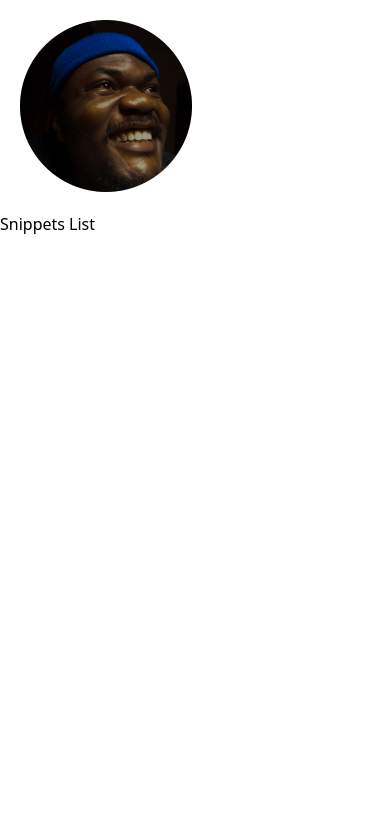
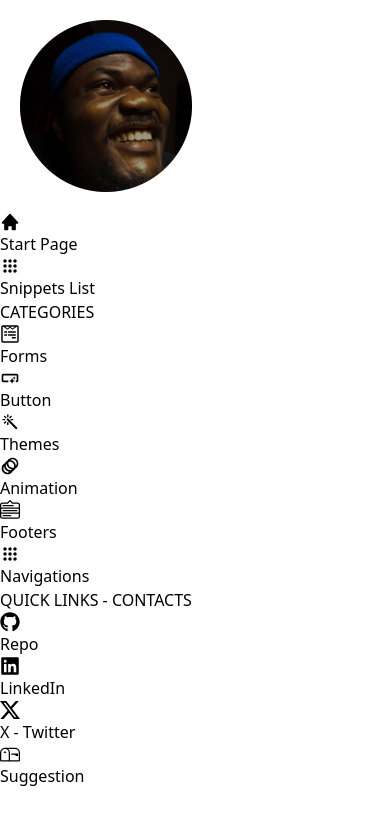
Before and after one commit to KodenOps/frontend-snippets, a Next.js app: page /snippet-list in a window 390 px wide. Shown: the top 824 px of the page. Built offline with nearby package versions, Linux system fonts and the light colour scheme.

Commit message:
UPDATE: 90% done with the nav for big screen. Mobile view pending

```diff
--- a/src/app/snippet-list/page.tsx
+++ b/src/app/snippet-list/page.tsx
@@ -2,6 +2,16 @@ import React from 'react';
 import me from '@/assets/img.png';
 import Image from 'next/image';
 import Link from 'next/link';
+import { CgMenuGridO } from 'react-icons/cg';
+import { FaWpforms } from 'react-icons/fa';
+import { MdOutlineSmartButton } from 'react-icons/md';
+import { IoMdColorWand } from 'react-icons/io';
+import { MdAnimation } from 'react-icons/md';
+import { BsMailbox, BsMenuDown, BsTwitterX } from 'react-icons/bs';
+import { FaGithub } from 'react-icons/fa';
+import { FaLinkedin } from 'react-icons/fa';
+import { BiSolidHome } from 'react-icons/bi';
+
 const SnippetList = () => {
 	return (
 		<div>
@@ -13,9 +23,111 @@ const SnippetList = () => {
 						alt='background image'
 						className='z-20 w-16'
 					/>
-					<Link href={'/snippet-list'}>
-						<p>Snippets List</p>
+					{/* nav link */}
+					<Link
+						href={'/'}
+						className='flex items-center justify-start gap-2 mt-8'>
+						<BiSolidHome size={20} />
+
+						<p className='font-medium text-slate-600'>Start Page</p>
 					</Link>
+					<Link
+						href={'/snippet-list'}
+						className='flex items-center justify-start gap-2 mt-4'>
+						<CgMenuGridO size={20} />
+
+						<p className='font-medium text-slate-600'>Snippets List</p>
+					</Link>
+					{/* CATEGORIES */}
+					<h3 className='mt-10 font-medium tracking-wider text-[#594ba6]'>
+						CATEGORIES
+					</h3>
+					<div className='flex items-start gap-8 mt-4'>
+						<div className='left flex flex-col gap-4'>
+							<Link
+								href={'/snippet-list'}
+								className='flex items-center justify-start gap-2'>
+								<FaWpforms size={20} />
+
+								<p className='font-medium text-slate-600'>Forms</p>
+							</Link>
+							<Link
+								href={'/snippet-list'}
+								className='flex items-center justify-start gap-2'>
+								<MdOutlineSmartButton size={20} />
+
+								<p className='font-medium text-slate-600'>Button</p>
+							</Link>
+							<Link
+								href={'/snippet-list'}
+								className='flex items-center justify-start gap-2'>
+								<IoMdColorWand size={20} />
+
+								<p className='font-medium text-slate-600'>Themes</p>
+							</Link>
+						</div>
+						<div className='right flex flex-col gap-4'>
+							<Link
+								href={'/snippet-list'}
+								className='flex items-center justify-start gap-2'>
+								<MdAnimation size={20} />
+
+								<p className='font-medium text-slate-600'>Animation</p>
+							</Link>
+							<Link
+								href={'/snippet-list'}
+								className='flex items-center justify-start gap-2'>
+								<BsMenuDown size={20} />
+
+								<p className='font-medium text-slate-600'>Footers</p>
+							</Link>
+							<Link
+								href={'/snippet-list'}
+								className='flex items-center justify-start gap-2'>
+								<CgMenuGridO size={20} />
+
+								<p className='font-medium text-slate-600'>Navigations</p>
+							</Link>
+						</div>
+					</div>
+					{/* QUICK LINKS */}
+					<h3 className='mt-10 font-medium tracking-wider text-[#594ba6]'>
+						QUICK LINKS - CONTACTS
+					</h3>
+					<div className='flex items-start gap-8 mt-4'>
+						<div className='left flex flex-col gap-4'>
+							<Link
+								href={'/snippet-list'}
+								className='flex items-center justify-start gap-2'>
+								<FaGithub size={20} />
+
+								<p className='font-medium text-slate-600'>Repo</p>
+							</Link>
+							<Link
+								href={'/snippet-list'}
+								className='flex items-center justify-start gap-2'>
+								<FaLinkedin size={20} />
+
+								<p className='font-medium text-slate-600'>LinkedIn</p>
+							</Link>
+						</div>
+						<div className='right flex flex-col gap-4'>
+							<Link
+								href={'/snippet-list'}
+								className='flex items-center justify-start gap-2'>
+								<BsTwitterX size={20} />
+
+								<p className='font-medium text-slate-600'>X - Twitter</p>
+							</Link>
+							<Link
+								href={'/snippet-list'}
+								className='flex items-center justify-start gap-2'>
+								<BsMailbox size={20} />
+
+								<p className='font-medium text-slate-600'>Suggestion</p>
+							</Link>
+						</div>
+					</div>
 				</div>
 			</div>
 			<div className='listside'></div>
```
Also changed, not shown: package.json (+4 -3 lines), 1 other file (tests, documents, lock files or other folders).
